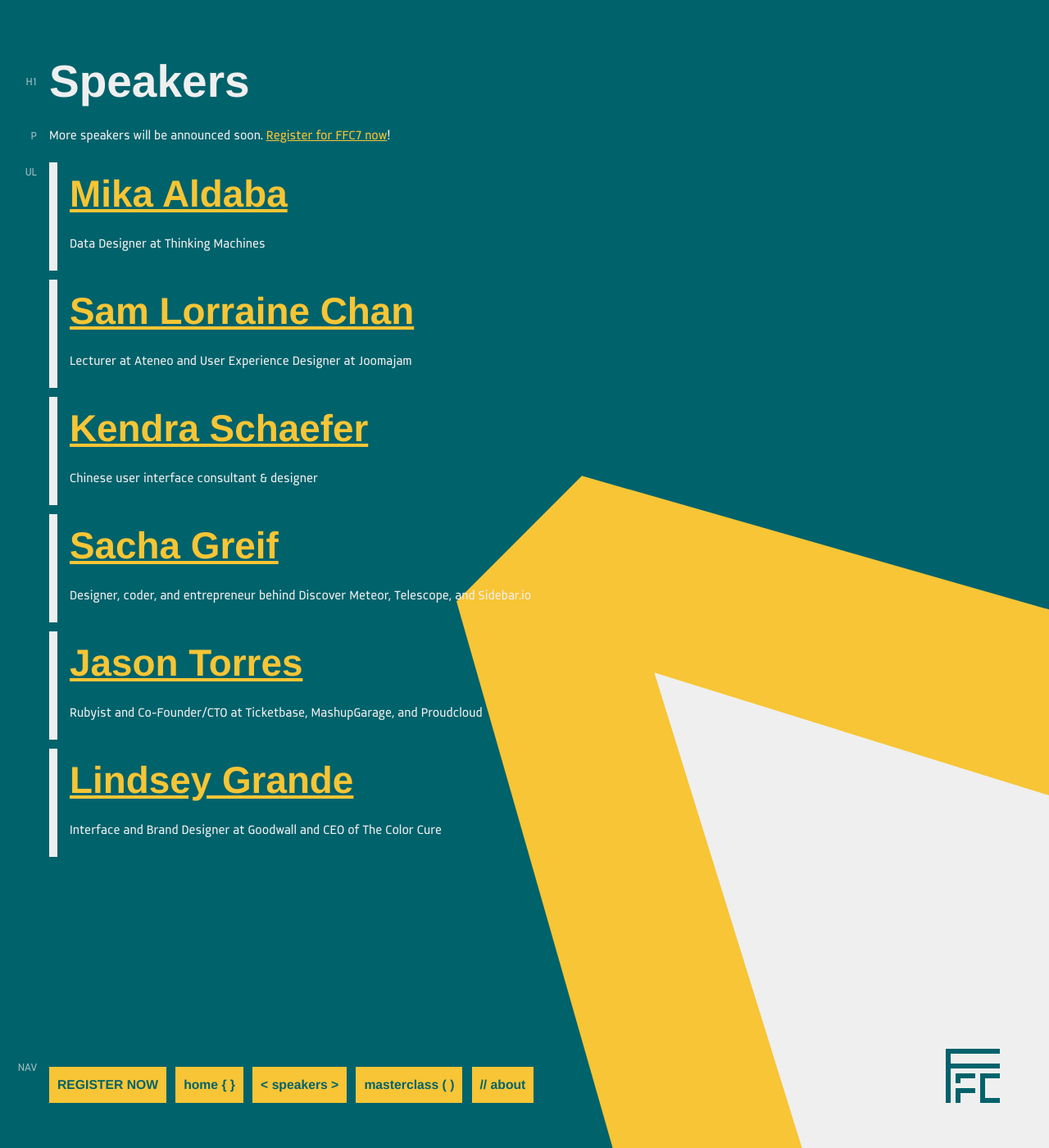
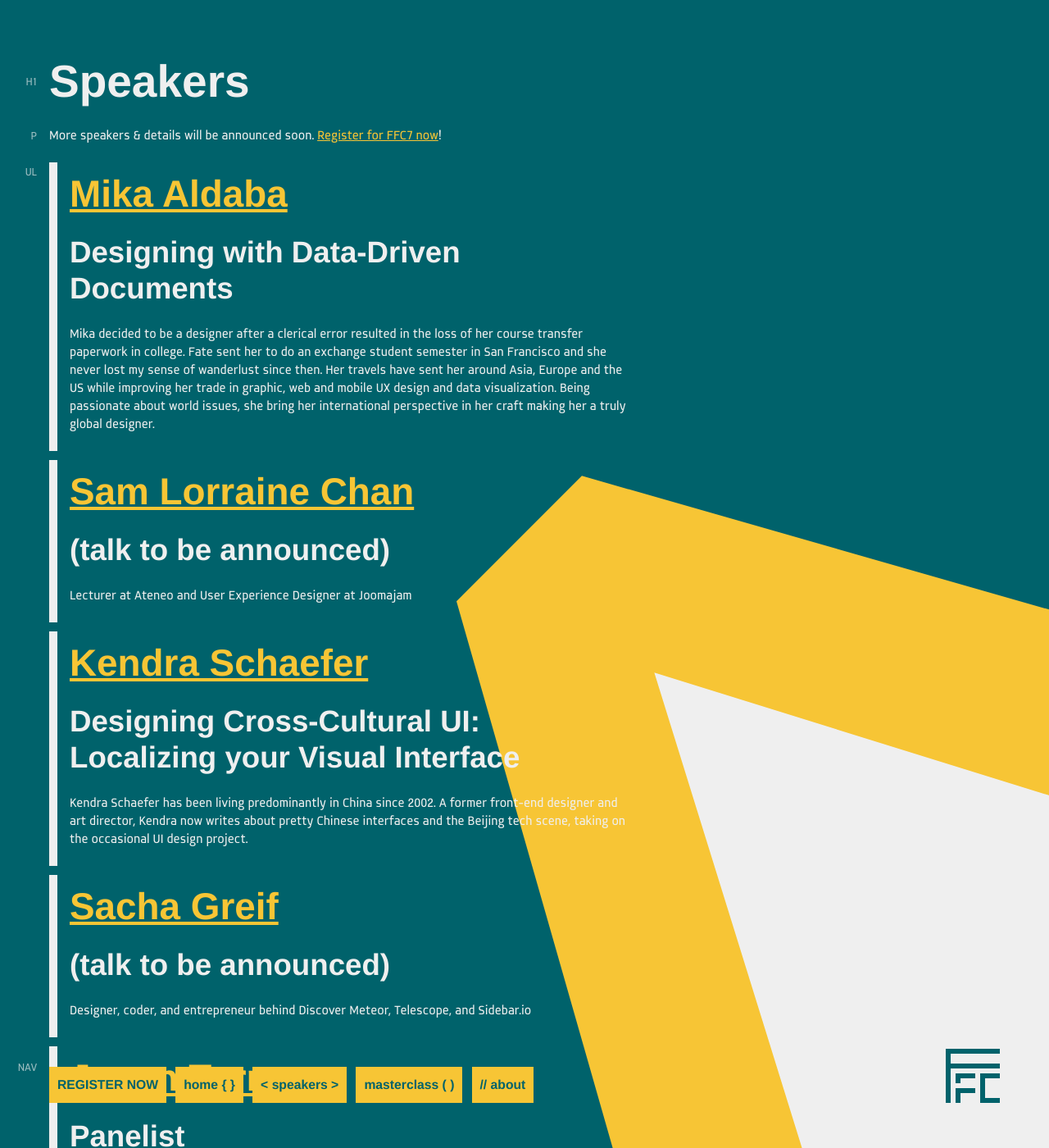
Before and after one commit to pwdo/FFC7-Main-Site, a Jekyll site: the page built from speakers/index.md, in a window 1280 px wide and 1400 px high. Shown: the whole window at 82% size. Built offline with Jekyll 4.4.1, drawn with Linux system fonts in a browser that asks for light colours; some of the changed text lies outside the part shown.

Commit message:
Content updates
- Speaker descriptions
- Favicon
- Hide Home nav link when on homepage
- Sponsorship packet

```diff
--- a/_layouts/default.html
+++ b/_layouts/default.html
@@ -13,17 +13,37 @@
       </div>
       <ul>
         <li class="nav-register"><a class="page-link" href="https://www.eventbrite.com/e/form-function-class-7-conference-tickets-24640606718#tickets" target="_blank">REGISTER NOW</a></li>
+
         {% assign pages = site.pages | sort:"weight" %}
-        {% for page in pages %}
-        {% if page.title %}
-        {% if page.title != "Convince Your Boss" %}<li><a href="{{ page.url }}">{{ page.title-link }}</a></li>{% endif %}
-        {% endif %}
+        {% for thispage in pages %}
+          {% if thispage.title %}
+            {% comment %}/// hide Convince Your Boss page ///{% endcomment %}
+            {% if thispage.title != "Convince Your Boss" %}
+
+              {% comment %}/// if current page is Home, don't display link to Home ///{% endcomment %}
+              {% if page.title == "Home" and thispage.title != "Home" %}
+                <li><a href="{{ thispage.url }}">{{ thispage.title-link }}</a></li>
+              {% comment %}/// otherwise, display everything ///{% endcomment %}
+              {% elsif page.title != "Home" %}
+                <li><a href="{{ thispage.url }}">{{ thispage.title-link }}</a></li>
+              {% endif %}
+
+            {% endif %}
+          {% endif %}
         {% endfor %}
       </ul>
     </nav>
 
   </body>
 
-  <script type="text/javascript" src="/js/main.min.js"></script>
+<script>
+  // GA: FFC7
+  (function(i,s,o,g,r,a,m){i['GoogleAnalyticsObject']=r;i[r]=i[r]||function(){
+  (i[r].q=i[r].q||[]).push(arguments)},i[r].l=1*new Date();a=s.createElement(o),
+  m=s.getElementsByTagName(o)[0];a.async=1;a.src=g;m.parentNode.insertBefore(a,m)
+  })(window,document,'script','https://www.google-analytics.com/analytics.js','ga');
 
+  ga('create', 'UA-22768469-2', 'auto');
+  ga('send', 'pageview');
+</script>
 </html>
--- a/speakers/index.md
+++ b/speakers/index.md
@@ -10,28 +10,40 @@
 
 # Speakers
 
-More speakers will be announced soon. <a target="_blank" href="https://www.eventbrite.com/e/form-function-class-7-conference-tickets-24640606718#tickets">Register for FFC7 now</a>!
+More speakers & details will be announced soon. <a target="_blank" href="https://www.eventbrite.com/e/form-function-class-7-conference-tickets-24640606718#tickets">Register for FFC7 now</a>!
 
 - ## <a target="_blank" href="http://mika.ph">Mika Aldaba</a>
 
-  Data Designer at Thinking Machines
+  ### Designing with Data-Driven Documents
+
+  Mika decided to be a designer after a clerical error resulted in the loss of her course transfer paperwork in college. Fate sent her to do an exchange student semester in San Francisco and she never lost my sense of wanderlust since then. Her travels have sent her around Asia, Europe and the US while improving her trade in graphic, web and mobile UX design and data visualization. Being passionate about world issues, she bring her international perspective in her craft making her a truly global designer.
 
 - ## <a target="_blank" href="https://www.linkedin.com/in/samlorrainechan">Sam Lorraine Chan</a>
+
+  ### (talk to be announced)
 
   Lecturer at Ateneo and User Experience Designer at Joomajam
 
 - ## <a target="_blank" href="http://www.kendraschaefer.com/">Kendra Schaefer</a>
 
-  Chinese user interface consultant & designer
+  ### Designing Cross-Cultural UI: Localizing your Visual Interface
+
+  Kendra Schaefer has been living predominantly in China since 2002. A former front-end designer and art director, Kendra now writes about pretty Chinese interfaces and the Beijing tech scene, taking on the occasional UI design project.
 
 - ## <a target="_blank" href="http://sachagreif.com">Sacha Greif</a>
+
+  ### (talk to be announced)
 
   Designer, coder, and entrepreneur behind Discover Meteor, Telescope, and Sidebar.io
 
 - ## <a target="_blank" href="http://www.jasontorres.com/">Jason Torres</a>
 
-  Rubyist and Co-Founder/CTO at Ticketbase, MashupGarage, and Proudcloud
+  ### Panelist
+
+  Jason has been leading Ruby on Rails engineering teams for many years and have successfully launched a couple of startups and dozens of internal and client products. He is a ruby developer and invents webtoys. He's been focusing on Ticketbase.com recently while also running MashupGarage, a new startup that focuses on high-end product development and technical leadership. He also owns Proudcloud, a Ruby on Rails service company with about 30+ Ruby on Rails engineers.
 
 - ## <a target="_blank" href="http://www.lindseygrande.com/">Lindsey Grande</a>
 
+  ### Panelist
+
   Interface and Brand Designer at Goodwall and CEO of The Color Cure
```
Also changed, not shown: about/index.md (+1 -1 lines), masterclass/index.md (+1 -1 lines), favicon.png, 1 other file.
